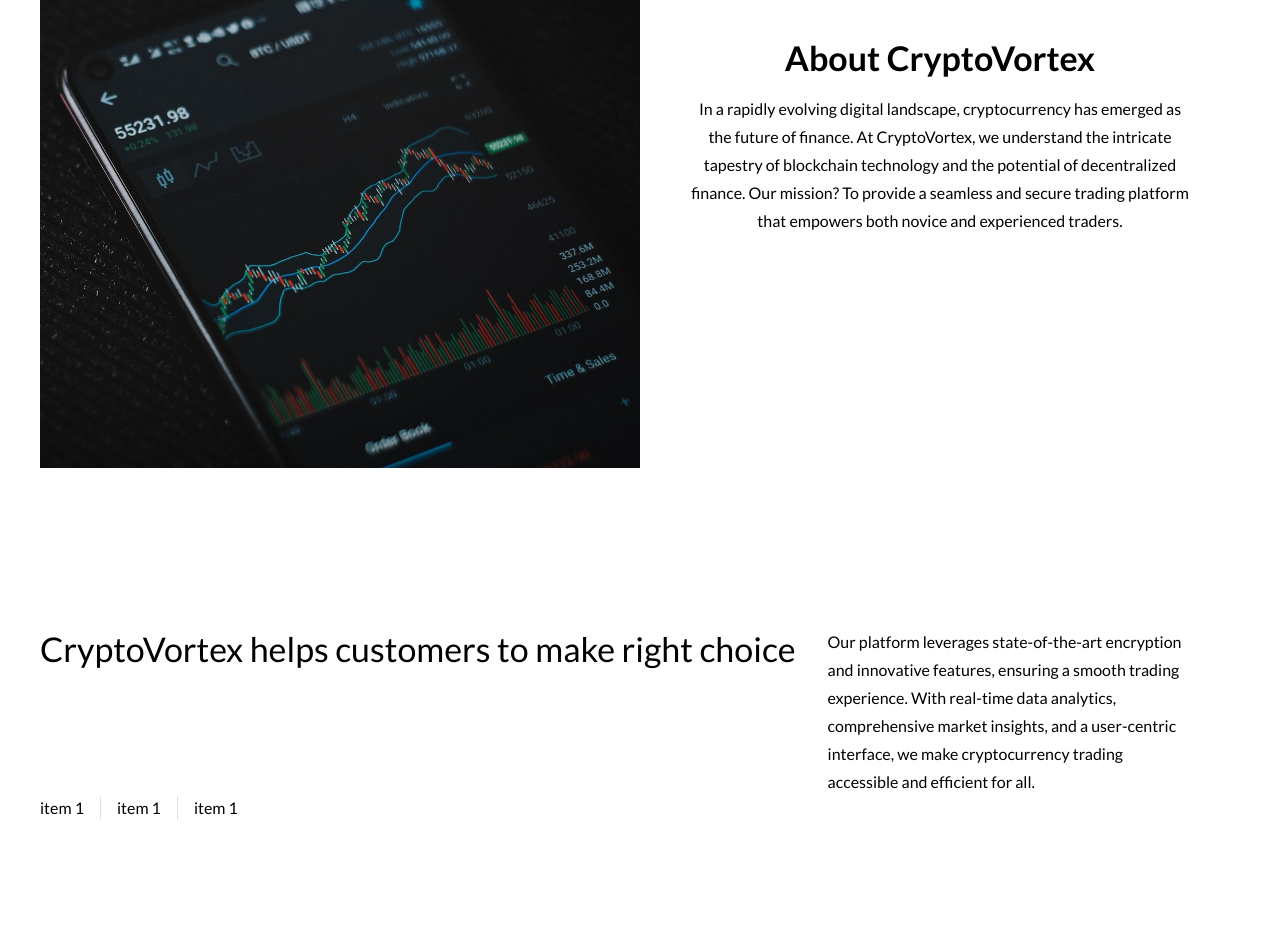
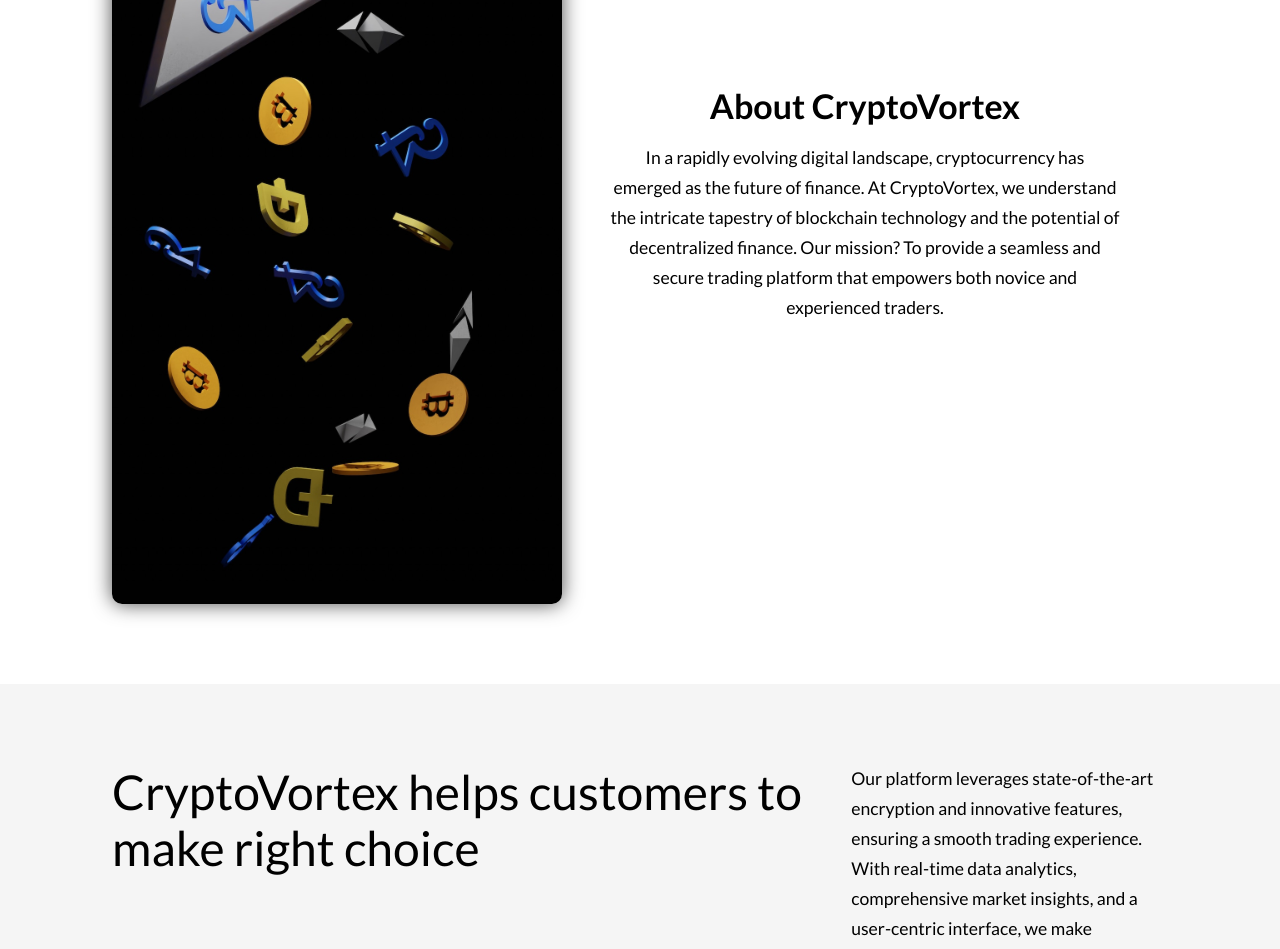
Before and after one commit to heet-git/CryptoVortex, a React (Vite) app: page /about in a window 1280 px wide. Shown: the part 340-1289 px from the top of the page. Built offline with nearby package versions, Linux system fonts and the light colour scheme.

Commit message:
Add content in about page
Add and style content in about page. replace the about image.

```diff
--- a/src/components/About.jsx
+++ b/src/components/About.jsx
@@ -3,23 +3,28 @@
 import Stack from '@mui/material/Stack';
 import Divider from '@mui/material/Divider';
 import aboutImg from "/public/about-img.jpg"
+import { stats } from '../data/data';
 
-function About(props) {
+function About() {
   return (
-    <Container disableGutters>
+    <Container disableGutters maxWidth="xl">
       <Box
         display="flex"
         alignItems="center"
-        my= "5rem"
-        >
+        sx={{
+          my: "5rem",
+          px:"7rem",
+          height:"50em"
+        }}>
 
         <Box
           component="img"
           src= {aboutImg}
           sx={{
             height: "100%",
-            width: "50%"
-          }}
+            boxShadow: "0px 0px 20px 0px rgba(0,0,0,0.7)",
+            borderRadius: "10px"
+            }}
         ></Box>
 
         <Box
@@ -38,7 +43,8 @@
             </Typography>
 
             <Typography
-              variant="subtitle1"
+              fontSize="1.1rem"
+              lineHeight="1.7"
               textAlign="center"
               pt="1rem"
             >
@@ -49,21 +55,27 @@
       </Box>
 
       <Box
-        my="10rem"
+        sx={{
+          backgroundColor: "#F5F5F5",
+          px: "7rem",
+          py: "5rem"
+        }}
         >
           <Box
             display="flex"
           >
             <Typography
-              variant="h4"
+              variant="h3"
             >
-                  CryptoVortex helps customers to make right choice
+                CryptoVortex helps customers to make right choice
             </Typography>
             <Typography
               variant="subtitle1"
               sx={{
                 maxWidth:"30%",
-                pl: "2rem"
+                pl: "2rem",
+                fontSize:"1.1rem",
+                lineHeight:"1.7"
               }}
             >
               Our platform leverages state-of-the-art encryption and innovative features, ensuring a smooth trading experience. With real-time data analytics, comprehensive market insights, and a user-centric interface, we make cryptocurrency trading accessible and efficient for all.
@@ -71,14 +83,21 @@
           </Box>
           <Box>
             <Stack
-              direction="row"
-              divider={<Divider orientation="vertical" flexItem />}
-              spacing={2}
+                direction={{ xs: 'column', sm: 'row' }}
+                spacing={{ xs: 1, sm: 2, md: 4 }}
+                divider={<Divider orientation="vertical" flexItem />}
+                sx={{
+                    justifyContent:"space-between",
+                    pt: 7,
+                }}
             >
-              <Typography>item 1</Typography>
-              <Typography>item 1</Typography>
-              <Typography>item 1</Typography>
-          </Stack>
+                {stats.map((item, index) => (
+                    <Box key={index}>
+                        <Typography variant="h4" fontWeight='500'>{item.number}</Typography>
+                        <Typography variant="body1">{item.description}</Typography>
+                    </Box>
+                ))}
+            </Stack>
         </Box>
       </Box>
 
--- a/src/components/Explore.jsx
+++ b/src/components/Explore.jsx
@@ -58,8 +58,6 @@
 function Explore() {
     const [marketInfo, setMarketInfo] = useState([])
     const [cryptoData, setCryptoData] = useState([])
-
-   //console.log(cryptoData[0].sparkline_in_7d.price)
 
     useEffect(()=> {
         const globalData = async () =>{
--- a/src/components/Home.jsx
+++ b/src/components/Home.jsx
@@ -14,27 +14,8 @@
 import GoogleLogin from '/public/google-login.png'
 import AppleLogin from '/public/apple-login.png'
 import AccountCircleIcon from '@mui/icons-material/AccountCircle';
-import features from "../data/features";
+import {features, stats} from "../data/data";
 import { getCoins } from "../assets/Api";
-
-const stats = [
-    {
-        number: '$1 billion',
-        description: 'Quarterly volume traded',
-    },
-    {
-        number: '20+',
-        description: 'Cryptocurrencies' ,
-    },
-    {
-        number: '1 million',
-        description: 'Registered users' ,
-    },
-    {
-        number: '<0.1%',
-        description: 'Lowest transaction fee',
-    },
-]
 
 function Home(){
 
--- a/src/data/features.js
+++ b/src/data/data.js
@@ -27,5 +27,25 @@
 ]
 
 
+const stats = [
+    {
+        number: '$1 billion',
+        description: 'Quarterly volume traded',
+    },
+    {
+        number: '20+',
+        description: 'Cryptocurrencies' ,
+    },
+    {
+        number: '1 million',
+        description: 'Registered users' ,
+    },
+    {
+        number: '<0.1%',
+        description: 'Lowest transaction fee',
+    },
+]
 
-export default features
+
+
+export {features, stats}
```
Also changed, not shown: public/about-img.jpg.
